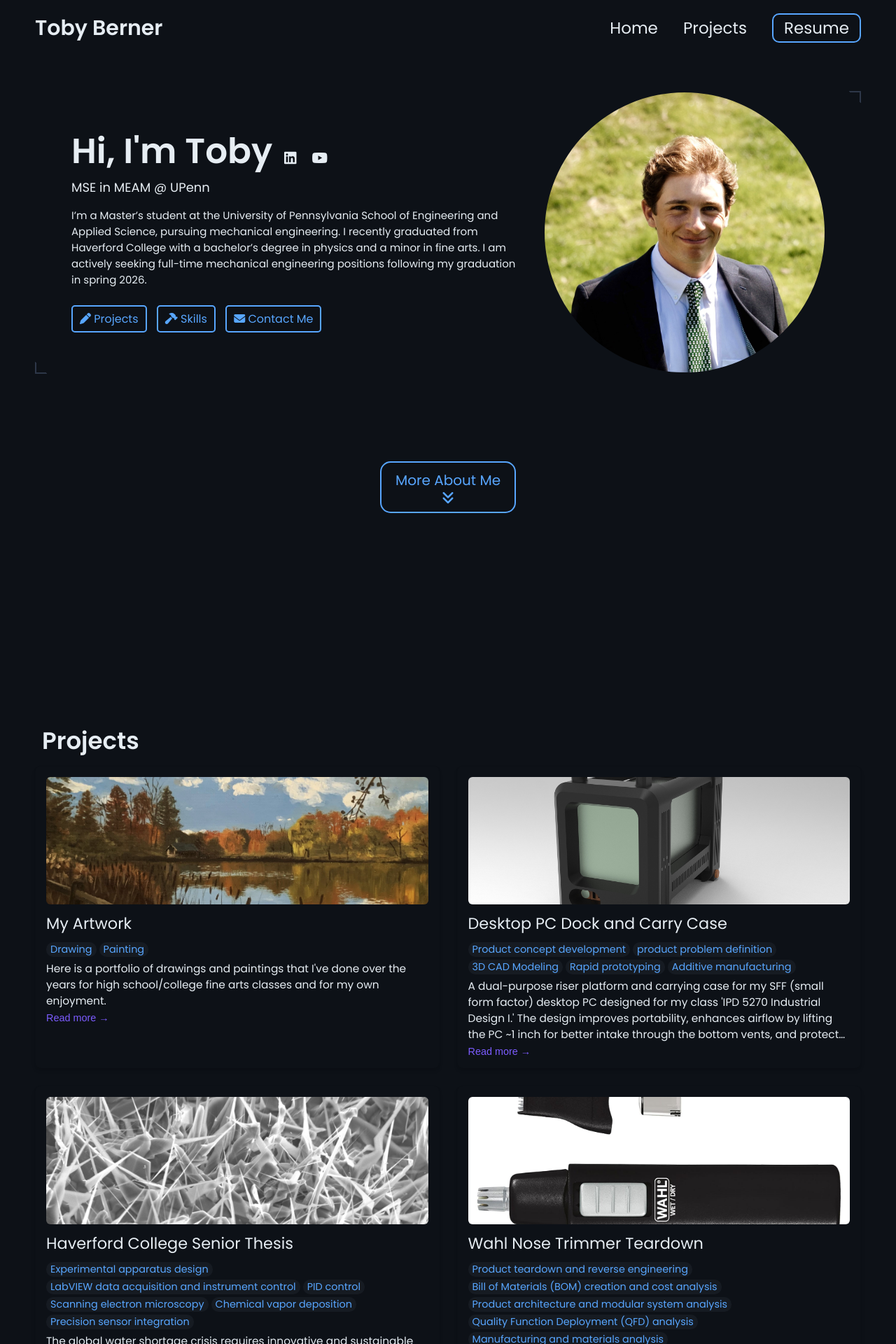
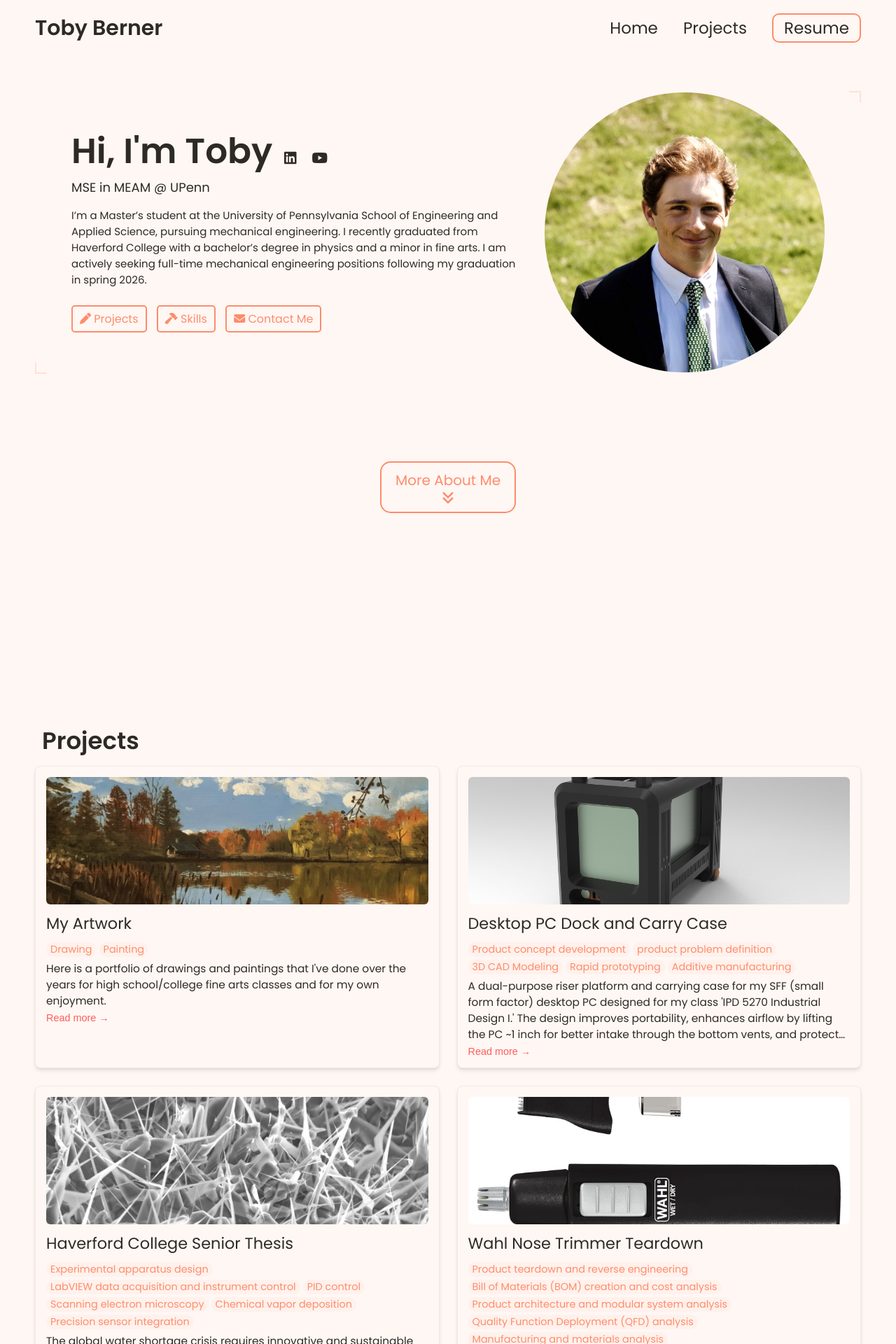
Before and after one commit to tdberner/tdberner.github.io, a Jekyll site: the page built from index.html, in a window 1280 px wide. Shown: the top 1920 px of the page at 70% size. Built offline with Jekyll 4.4.1, drawn with Linux system fonts in a browser that asks for light colours.

Commit message:
Update _config.yml

```diff
--- a/_config.yml
+++ b/_config.yml
@@ -80,13 +80,12 @@ formspree-key:   https://formspree.io/f/mgonklqz
 
 # Active theme (Updatethis to switch themes). Make sure to keep the indentation the samne.
 colors:
-  text: "#e6edf3"
-  border: "#2d3748"
-  link: "#58a6ff"
-  highlight: "#7c5cff"
-  background: "#0d1117"
-  light_background: "#161b22"
-
+  text: "#2d2a26"
+  border: "#ffe1d6"
+  link: "#ff8c6b"
+  highlight: "#ff5c5c"
+  background: "#fff7f4"
+  light_background: "#fff1ec"
 
 # A few examples.
 basic theme:
```
